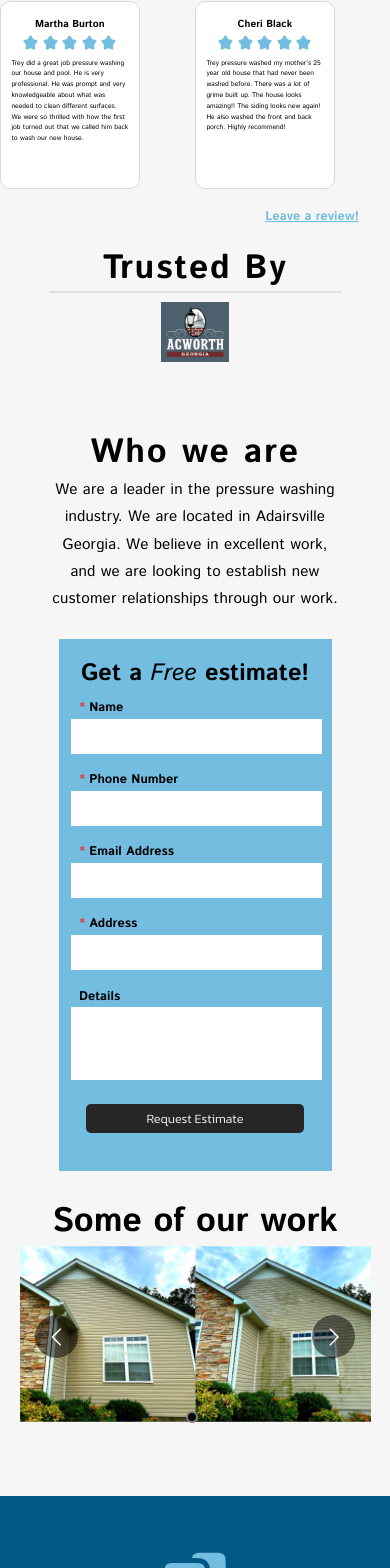
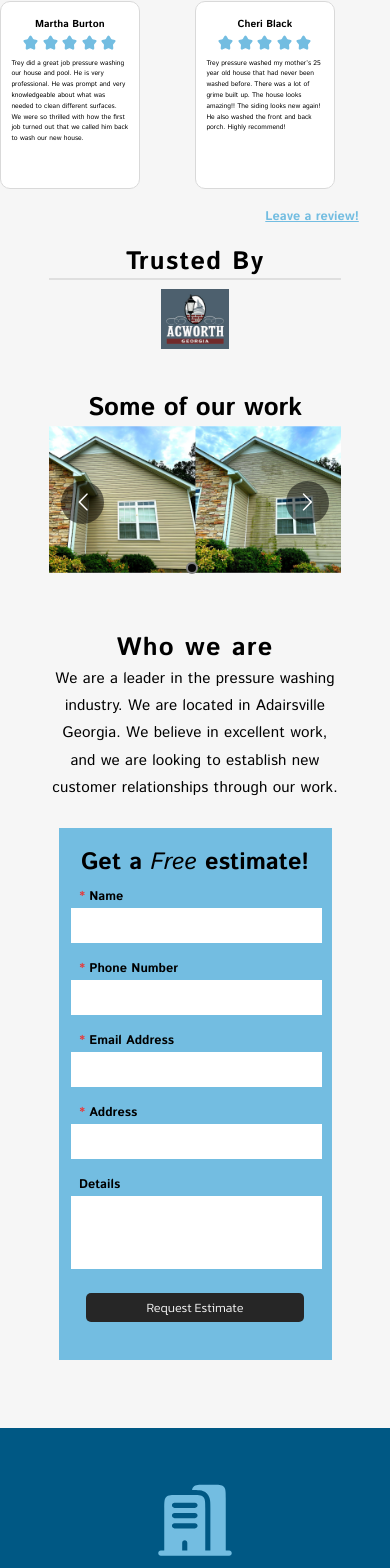
Before and after one commit to SuperiorPressureWashing/newsite, a React (Vite) app: page / in a window 390 px wide. Shown: the part 404-1972 px from the top of the page. Built offline with nearby package versions, Linux system fonts and the light colour scheme.

Commit message:
moved gallery

```diff
--- a/src/App.tsx
+++ b/src/App.tsx
@@ -14,7 +14,6 @@ export default function App() {
       <Header />
       <Reviews />
       <AboutAndForm />
-      <Gallery />
       <CommercialResidential />
       <Services />
       <Footer />
--- a/src/components/AboutAndForm/AboutAndForm.tsx
+++ b/src/components/AboutAndForm/AboutAndForm.tsx
@@ -1,6 +1,7 @@
 import"./about_and_form.css"
 import MessageStatus from "./MessageStatus";
 import { useState, useEffect } from "react"
+import Gallery from "../Gallery/Gallery";
 
 export default function AboutAndForm() {
 
@@ -25,6 +26,7 @@ useEffect(()=>{
                 <img src="./img/trusted_icons/acworth.jpg" alt="City of Acworth Logo" className="trusted-icon"/>
               </a>
             </div>
+            <Gallery />
             <h2 className="who-title">Who we are</h2>
             <p>We are a leader in the pressure washing industry. We are located in Adairsville Georgia. We believe in excellent work, and we are looking to establish new customer relationships through our work.
             </p>
--- a/src/components/AboutAndForm/about_and_form.css
+++ b/src/components/AboutAndForm/about_and_form.css
@@ -9,7 +9,7 @@
     #section1Text h2{
         color: var(--secondary-text-color);
         font-weight: 900;
-        font-size: 3.5vw;
+        font-size: 2.5vw;
         position: relative;
         display: inline-block;
         letter-spacing: 0.05em;
@@ -139,7 +139,7 @@
             font-size: 4vw;
         }
         #section1Text h2.who-title{
-            margin-top: 15vh;
+            margin-top: 4vh;
         }
 
         #section1Text p{
@@ -188,7 +188,7 @@
         width: 75%;
     }
         #section1Text h2{
-            font-size: 4vh;
+            font-size: 3vh;
             display: block;
             text-align: center;
         }
--- a/src/components/Gallery/gallery.css
+++ b/src/components/Gallery/gallery.css
@@ -1,13 +1,13 @@
 #galleryWrapper{
     margin-top: 5vh;
     display: inline-block;
-    width: 50%;
-    margin-left: 25%;
+    width: 100%;
+    margin-left: 0%;
     color: var(--secondary-text-color);
 }
 
 #galleryWrapper h1{
-    font-size: 4vw;
+    font-size: 2.5vw;
 }
 #galleryWrapper h1 span{
     font-size: 130%;
@@ -29,12 +29,11 @@
 @media only screen and (min-width: 650px) and (max-width: 990px){
     #galleryWrapper{
         margin-top: 4vh;
-        width: 60%;
-        margin-left: 20%;
+        width: 100%;
     }
 
     #galleryWrapper h1{
-        font-size: 5vw;
+        font-size: 4vw;
     }
 }
 
@@ -42,12 +41,11 @@
 @media only screen and (max-width: 649px){
     #galleryWrapper{
         margin-top: 3vh;
-        width: 90%;
-        margin-left: 5%;
+        width: 100%;
     }
 
     #galleryWrapper h1{
-        font-size: 4vh;
+        font-size: 3vh;
         text-align: center;
     }
 }
```
